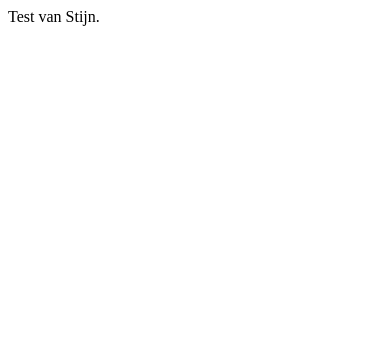
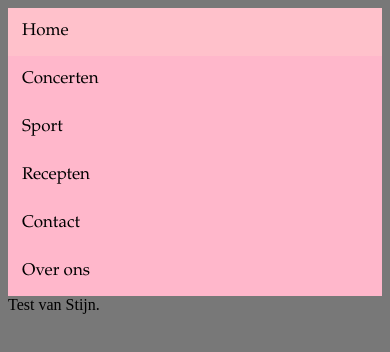
Before and after one commit to StijnLegerstee/Project-BierHier-RoC-Dev, a plain HTML site: page homepage.html in a window 390 px wide. Drawn offline with Linux system fonts and the light colour scheme.

```diff
--- a/homepage.html
+++ b/homepage.html
@@ -3,8 +3,64 @@
 <head>
     <meta charset="UTF-8">
     <title>Homepage</title>
+    <style>
+
+        html,body {
+            background-color: rgb(120,120,120)
+        }
+
+        .topnav a {
+            float: left;
+            display: block;
+            color: black;
+            text-align: center;
+            padding: 14px 16px;
+            text-decoration: none;
+            font-size: 17px;
+        }
+
+        .topnav a:hover {
+            background-color: #ddd;
+            color: black;
+        }
+
+        .topnav a.active {
+            background-color:rgb(255,153,203);
+            color: black;
+        }
+
+        .topnav {
+            overflow: hidden;
+            background-color: rgb(255,183,203);
+        }
+
+        @media screen and (max-width: 600px) {
+            .topnav a {
+                float: none;
+                display: block;
+                text-align: left;
+                width: 100%;
+                margin: 0;
+                padding: 14px;
+            }
+
+            .topnav a.active {
+                background-color:rgb(255,193,203);
+                color: black;
+            }
+        }
+
+    </style>
 </head>
 <body>
+<div class="topnav" style="font-family: 'Palatino Linotype',sans-serif">
+    <a class="active" href="homepage.html">Home</a>
+    <a href="">Concerten</a>
+    <a href="">Sport</a>
+    <a href="">Recepten</a>
+    <a href="contact.html">Contact</a>
+    <a href="overons.html">Over ons</a>
+</div>
 Test van Stijn.
 </body>
 </html>
```
